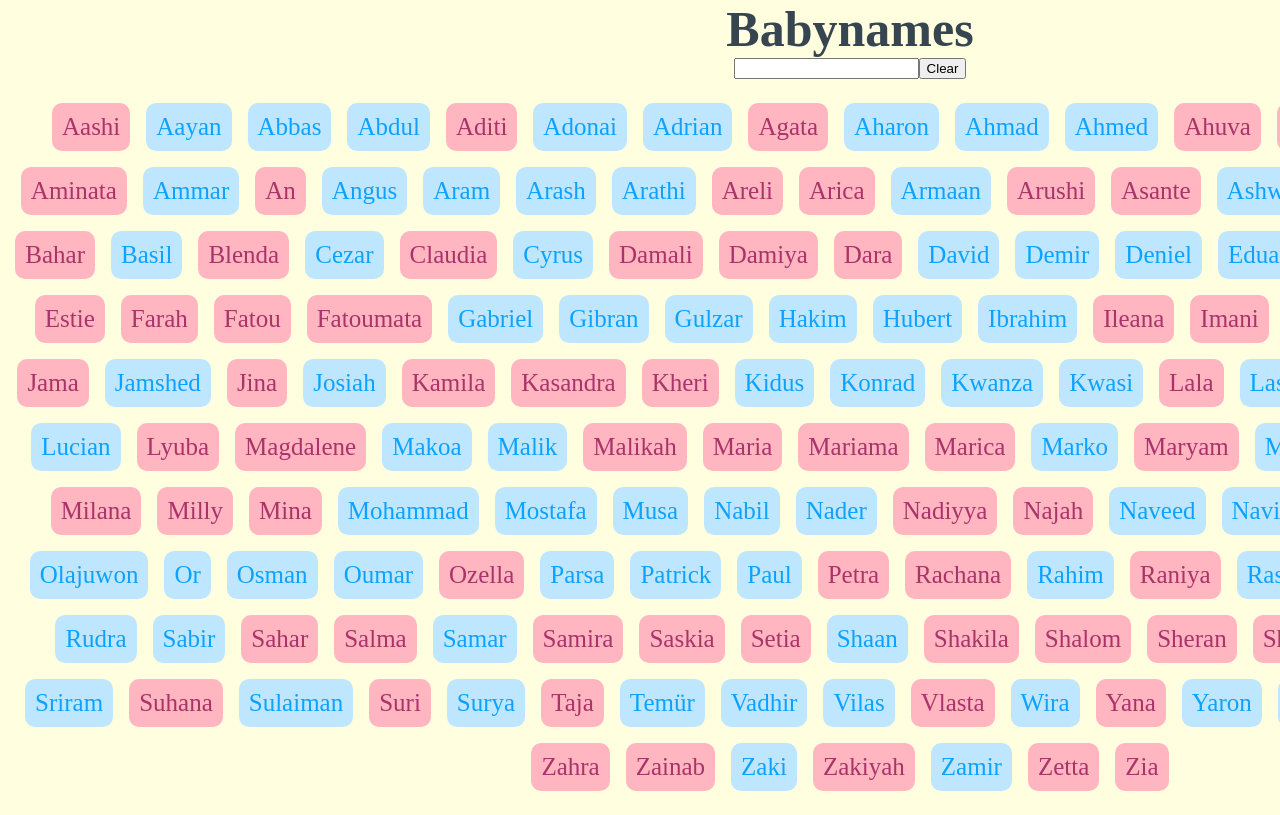
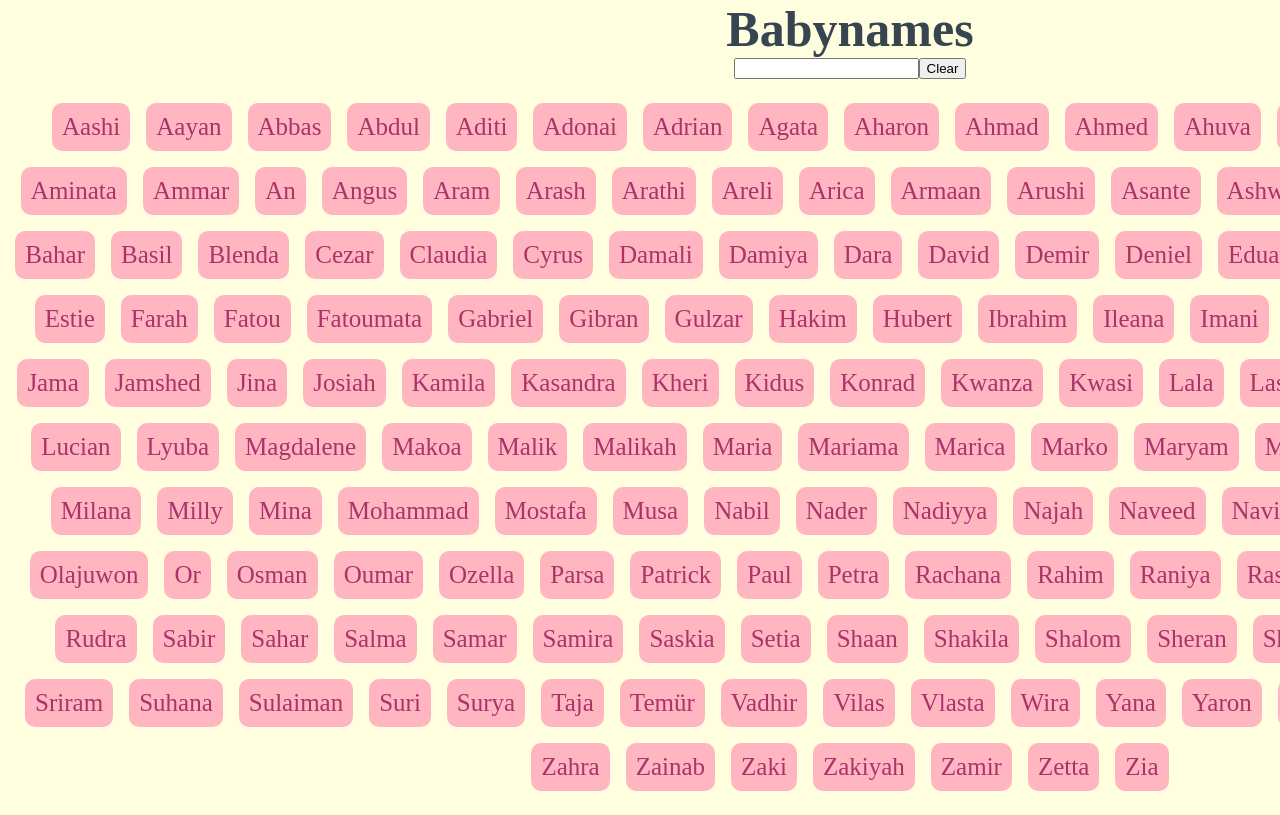
Before and after one commit to christian-2009/baby-names-react, a React (Create React App) app: page / in a window 1280 px wide. Shown: the top 815 px of the page. Built offline with nearby package versions, Linux system fonts and the light colour scheme.

Commit message:
some ideas in babynames

```diff
--- a/src/ components/BabyName.tsx
+++ b/src/ components/BabyName.tsx
@@ -5,10 +5,18 @@ interface BabyInfo {
 
 
 export default function BabyName(props: BabyInfo): JSX.Element{
-    return(
-        <>
+        return (
+           <>
             {props.sex === 'f' && <p className='female-style'>{props.name}</p>}
-            {props.sex === 'm' && <p className ='male-style'>{props.name}</p>}
-        </>
-    )
+            {props.sex === 'm' && <p className='female-style'>{props.name}</p>}
+           </>
+        )
 }
+
+/*
+IDEAS
+since we want to change all of the values on the screen, I think we should add some conditionality in this function using the {text} state from
+SearchBar.
+If text = '' then display all names
+Otherwise if props.name.includes({text}) display that and the other names
+*/
```
